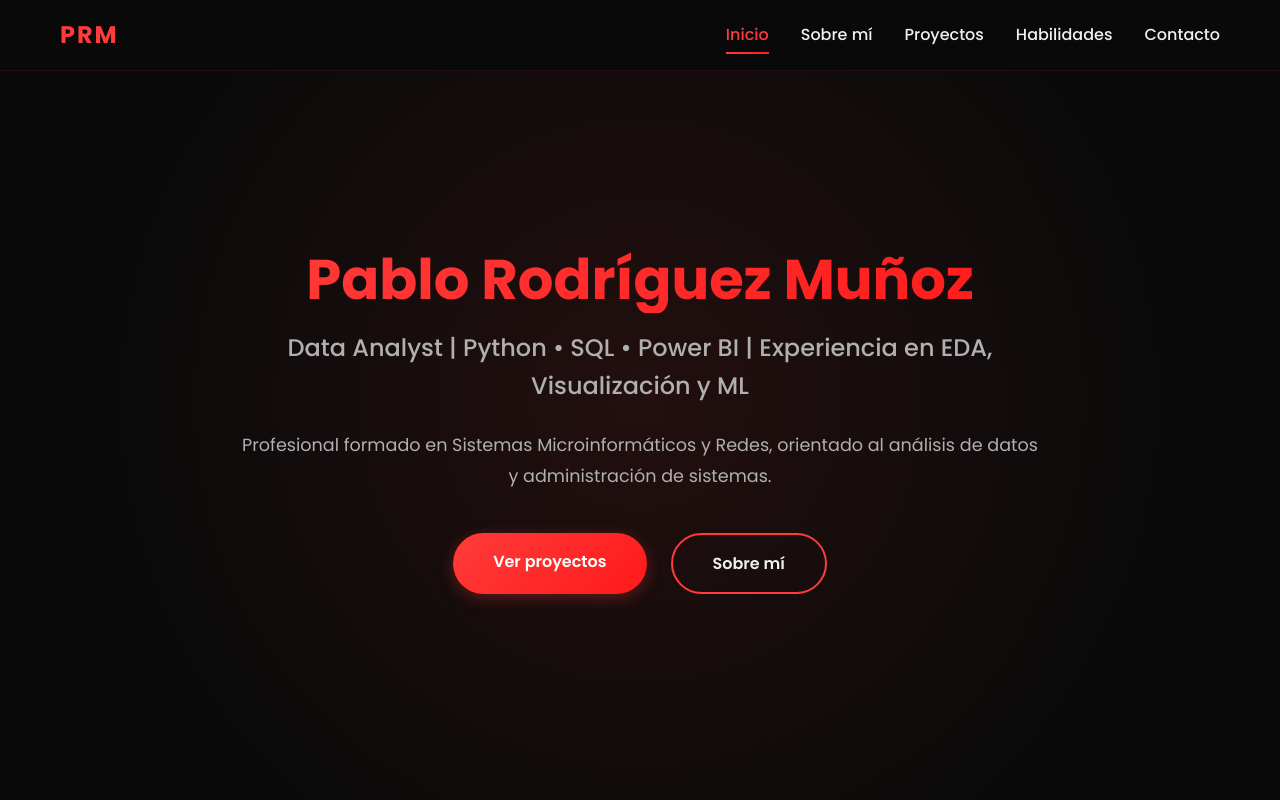
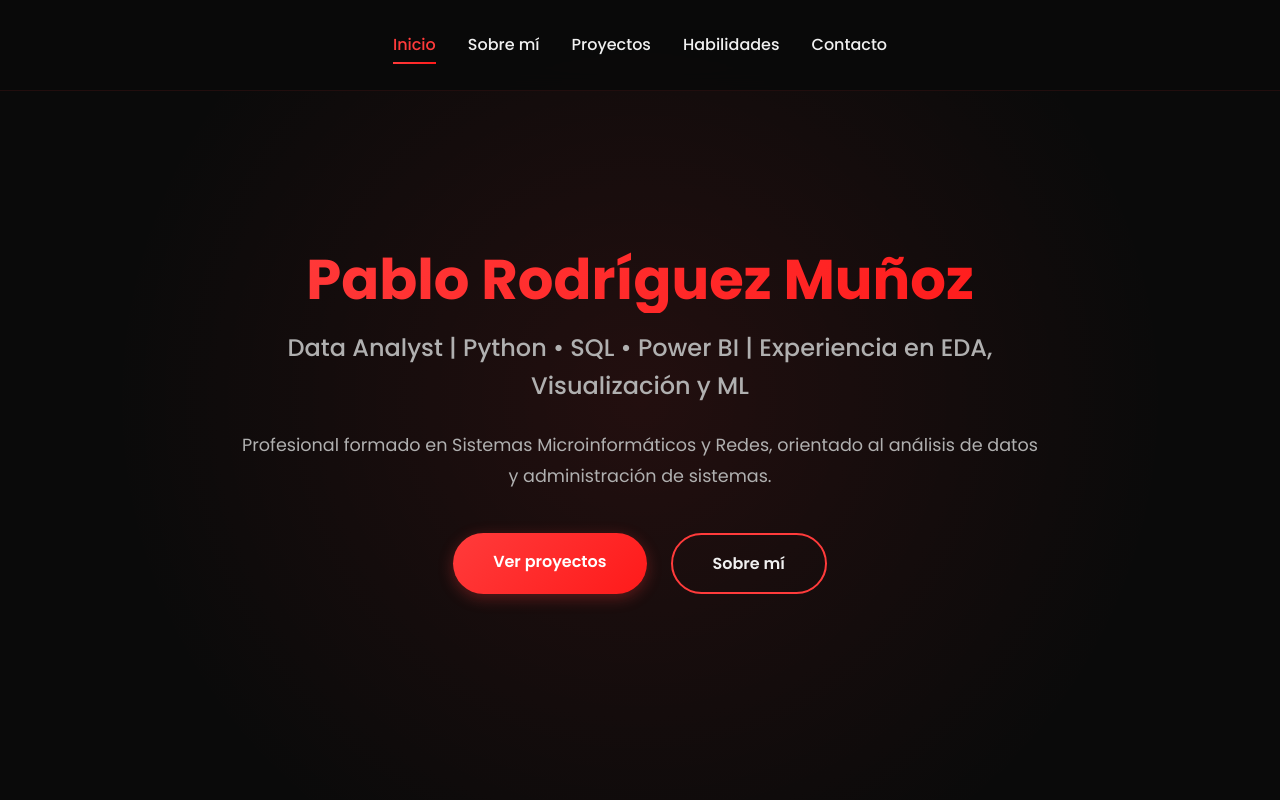
Before and after one commit to PabloRodMu/PabloRodMu.github.io, a plain HTML site: page index.html in a window 1280 px wide. Shown: the top 800 px of the page. Drawn offline with Linux system fonts and the light colour scheme.

Commit message:
Update index.html

```diff
--- a/index.html
+++ b/index.html
@@ -12,25 +12,25 @@
 </head>
 <body>
     <!-- Navegación -->
+    <!-- Navegación -->
 <nav class="navbar">
-        <div class="container">
-            <div class="nav-brand">
-                <span class="brand-text">PRM</span>
-            </div>
-            <ul class="nav-menu" id="navMenu">
+    <div class="container" style="display: flex; justify-content: center; align-items: center; position: relative; padding: 1rem 0;">
+        <ul class="nav-menu" id="navMenu" style="display: flex; gap: 2rem; list-style: none; padding: 0; margin: 0;">
             <li><a href="#inicio" class="nav-link">Inicio</a></li>
             <li><a href="#sobre-mi" class="nav-link">Sobre mí</a></li>
             <li><a href="#proyectos" class="nav-link">Proyectos</a></li>
             <li><a href="#habilidades" class="nav-link">Habilidades</a></li>
             <li><a href="#contacto" class="nav-link">Contacto</a></li>
         </ul>
-            <button class="menu-toggle" id="menuToggle" aria-label="Toggle menu">
+        <button class="menu-toggle" id="menuToggle" aria-label="Toggle menu" style="position: absolute; right: 1rem; background: none; border: none; cursor: pointer;">
             <span></span>
             <span></span>
             <span></span>
         </button>
     </div>
 </nav>
+
+
 
     <!-- Sección Inicio -->
     <section id="inicio" class="hero">
```
Lines whose indentation alone changed are shown as unchanged.
